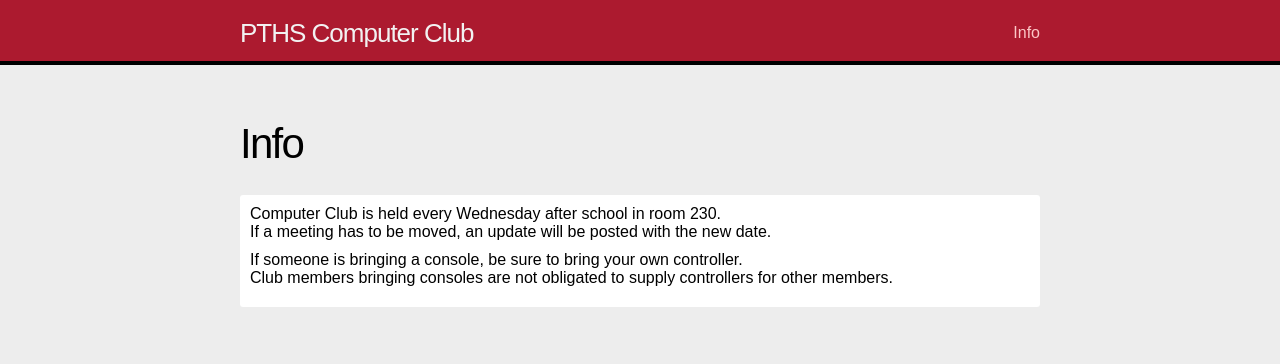
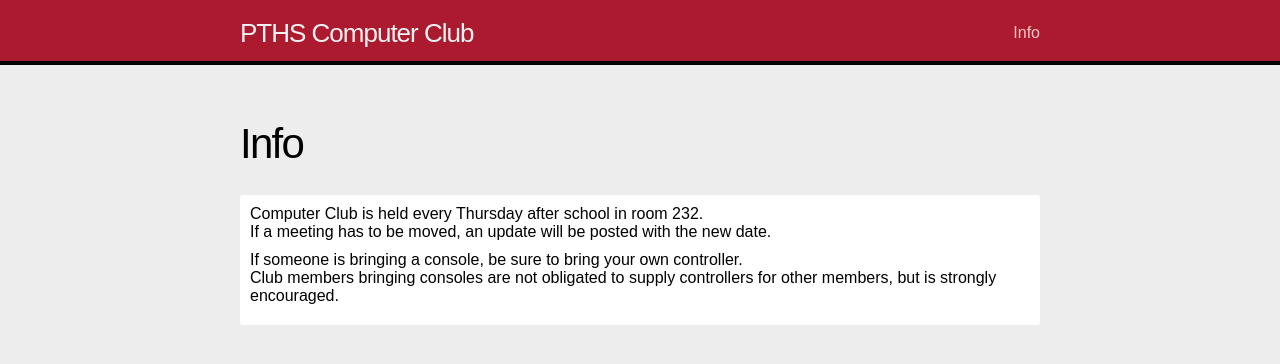
Before and after one commit to digicannon/pths-computer-club, a Jekyll site: the page built from info.md, in a window 1280 px wide. Shown: the top 364 px of the page. Built offline with Jekyll 4.4.1, drawn with Linux system fonts in a browser that asks for light colours.

Commit message:
info update

```diff
--- a/info.md
+++ b/info.md
@@ -3,8 +3,8 @@ layout: page
 title: Info
 permalink: /info/
 ---
-Computer Club is held every Wednesday after school in room 230.
+Computer Club is held every Thursday after school in room 232.
 If a meeting has to be moved, an update will be posted with the new date.
 
 If someone is bringing a console, be sure to bring your own controller.
-Club members bringing consoles are not obligated to supply controllers for other members.
+Club members bringing consoles are not obligated to supply controllers for other members, but is strongly encouraged.
```
Also changed, not shown: _posts/2015-09-05-moving-to-thurs.markdown (added, +8 -0 lines).
